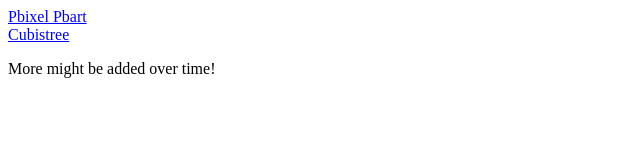
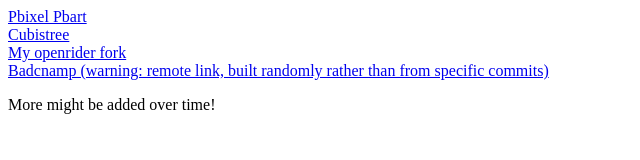
Before and after one commit to Pie42/Pie42.github.io, a plain HTML site: page index.html in a window 1280 px wide. Shown: the whole page, without its empty margins (0-640 px from the left). Drawn offline with Linux system fonts and the light colour scheme.

Commit message:
added some more fun stuff

```diff
--- a/index.html
+++ b/index.html
@@ -5,6 +5,10 @@
 <br>
 <a href='https://pie42.github.io/cubastree/cubistree test.html'>Cubistree</a>
 <br>
+<a href='https://pie42.github.io/openrider'>My openrider fork</a>
+<br>
+<a href='jj.ajutare.repl.co'>Badcnamp (warning: remote link, built randomly rather than from specific commits)</a>
+<br>
 <p>More might be added over time!</p>
 </body>
 </html>
```
